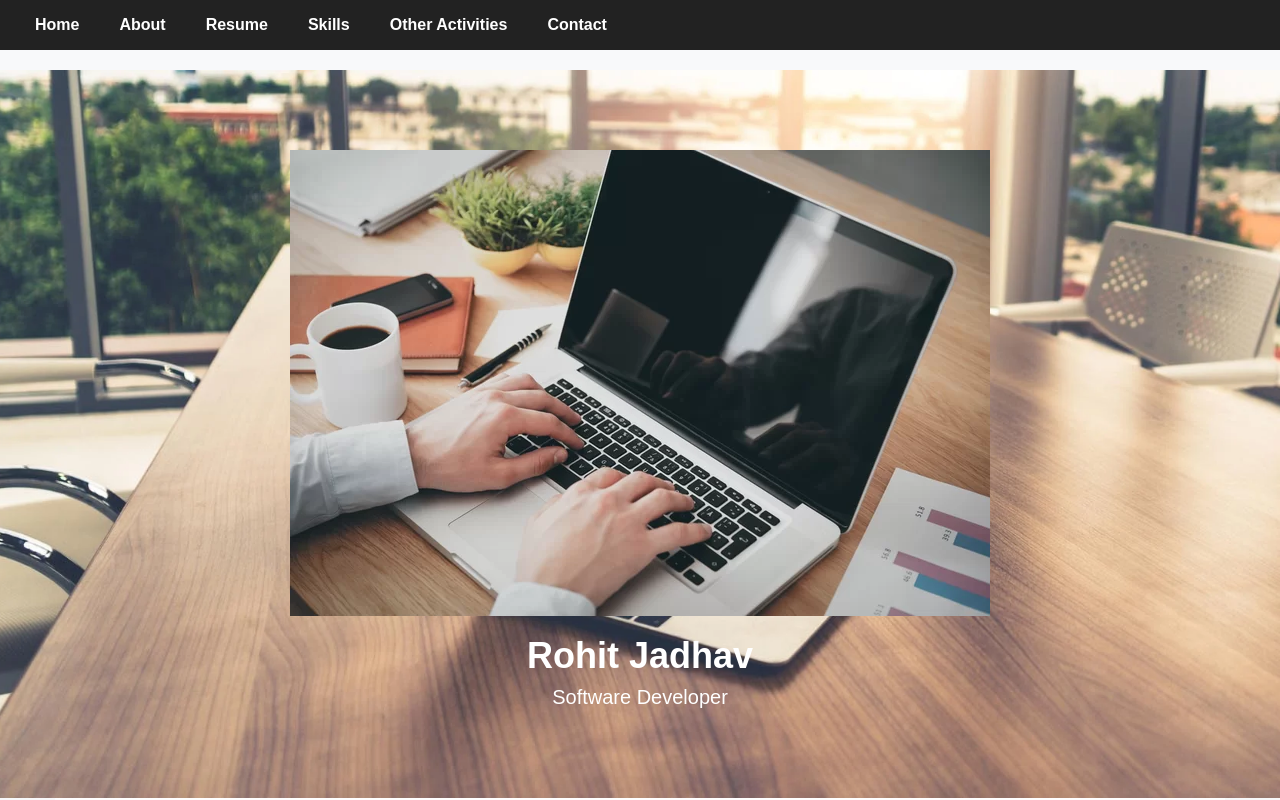
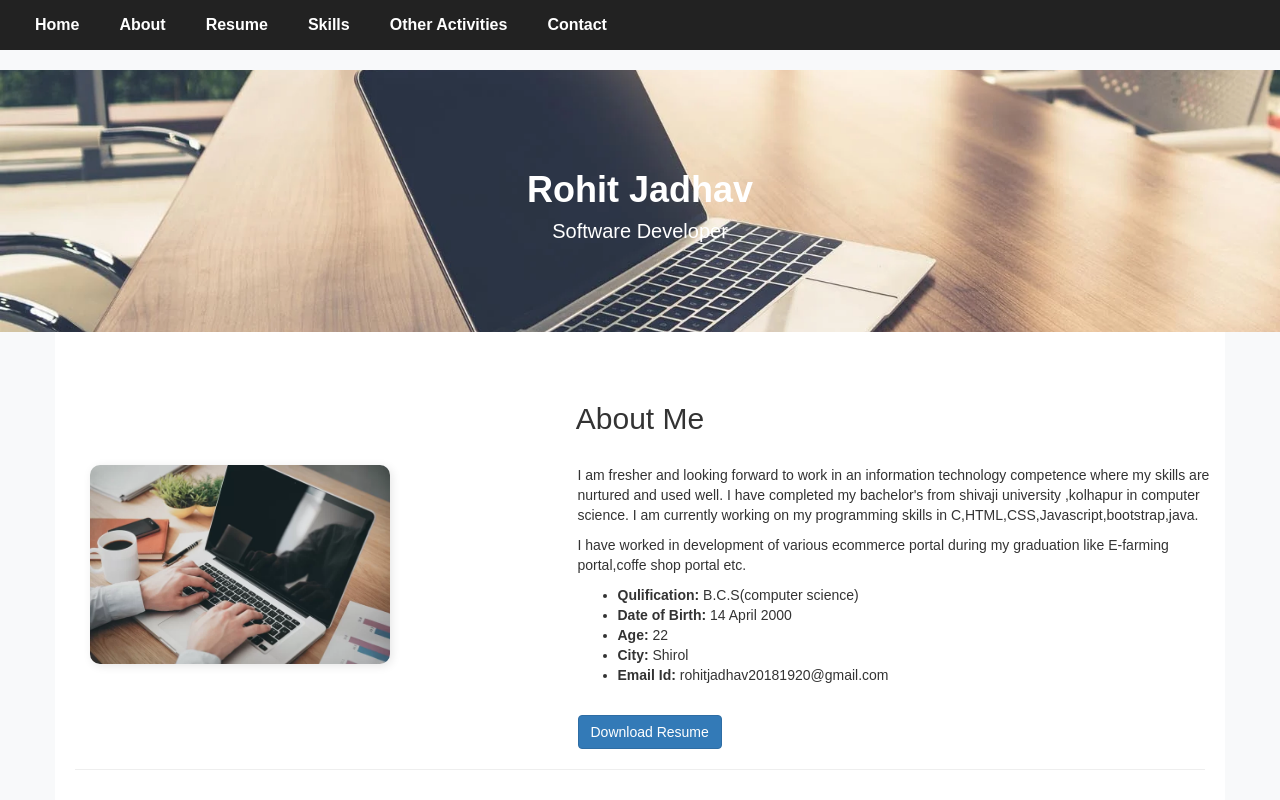
Before and after one commit to EmbedCode-Tech/portfolio, a plain HTML site: page index.html in a window 1280 px wide. Shown: the top 800 px of the page. Drawn offline with nearby package versions, Linux system fonts and the light colour scheme.

Commit message:
Update index.html

```diff
--- a/index.html
+++ b/index.html
@@ -175,7 +175,6 @@ body {
 <!--home section start-->
 		<div id="home">
 		<center>
-	         <img src="1.webp" >
 		   <h1>Rohit Jadhav</h1>
 		   <h4>Software Developer</h4>
 		   </center>
```
